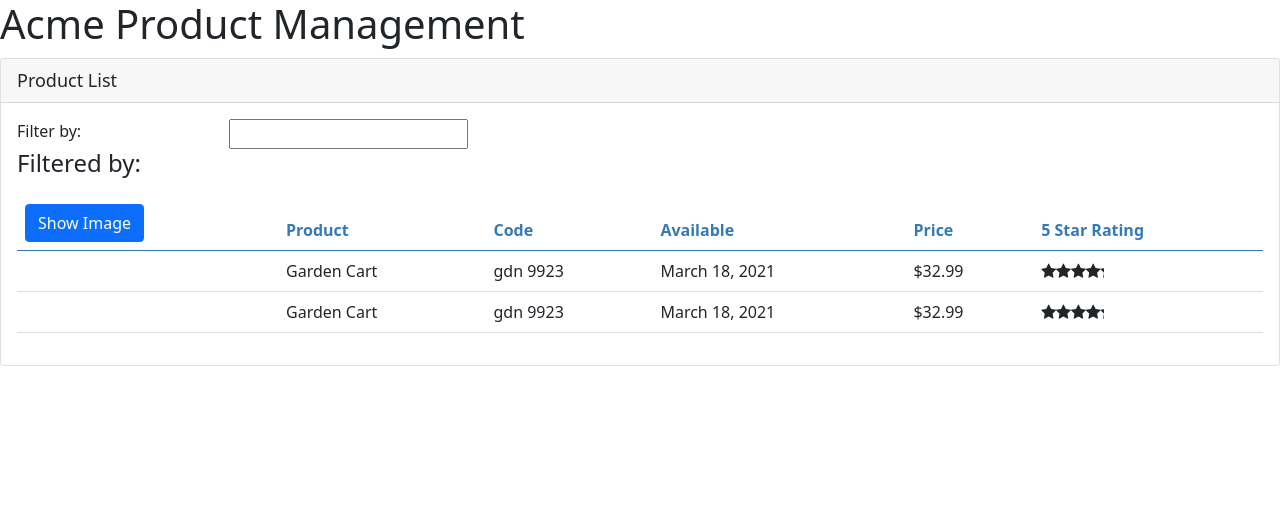
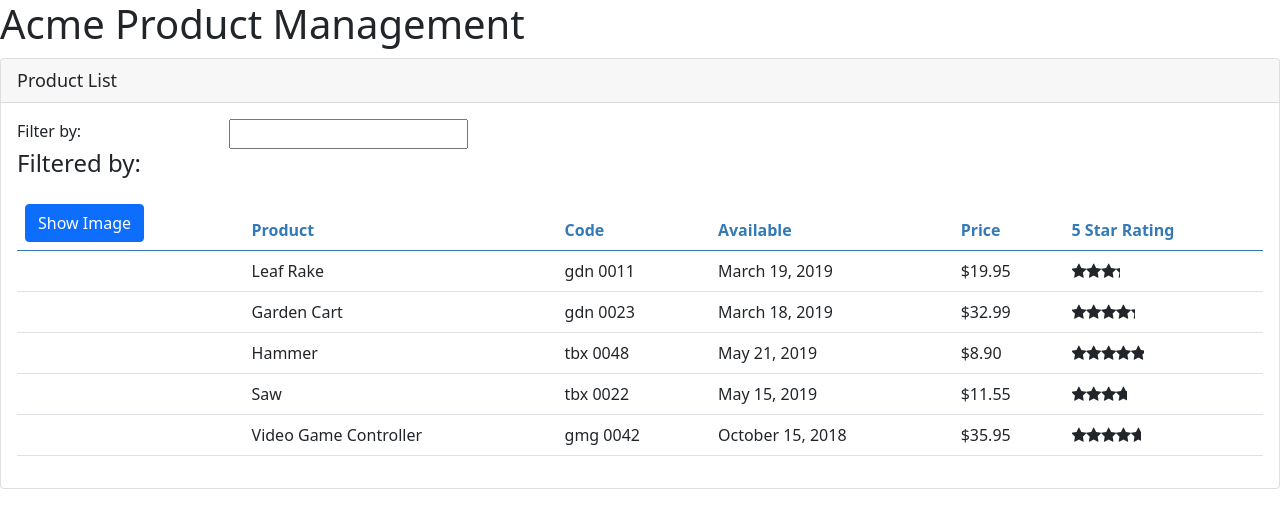
Before and after one commit to diaz4674/angular-getting-started, an Angular app in the folder apm-new/: page / in a window 1280 px wide. Shown: the top 528 px of the page. Built offline with nearby package versions, Linux system fonts and the light colour scheme.

Commit message:
Http functional

```diff
--- a/apm-new/angular.json
+++ b/apm-new/angular.json
@@ -27,7 +27,8 @@
             "tsConfig": "tsconfig.app.json",
             "assets": [
               "src/favicon.ico",
-              "src/assets"
+              "src/assets",
+              "src/api"
             ],
             "styles": [
               "src/styles.css"
--- a/apm-new/src/app/app.module.ts
+++ b/apm-new/src/app/app.module.ts
@@ -6,18 +6,20 @@ import { AppComponent } from './app.component';
 import { ProductListComponent } from './products/product-list.component';
 import { ConvertToSpacesPipe } from "./shared/convert-to-spaces.pipe";
 import { StarComponent } from './shared/star.component';
-
+import {HttpClientModule} from '@angular/common/http';
 @NgModule({
   declarations: [
     AppComponent,
     ProductListComponent,
+
     ConvertToSpacesPipe,
     StarComponent
   ],
   imports: [
     BrowserModule,
     FormsModule,
-    AppRoutingModule
+    AppRoutingModule,
+    HttpClientModule
   ],
   providers: [],
   bootstrap: [AppComponent]
--- a/apm-new/src/app/products/product-list.component.ts
+++ b/apm-new/src/app/products/product-list.component.ts
@@ -1,4 +1,5 @@
-import { Component, OnInit } from '@angular/core';
+import { Component, OnDestroy, OnInit } from '@angular/core';
+import { Subscription } from 'rxjs';
 import { ProductService } from './product.service';
 import { IProduct } from './products';
 
@@ -8,7 +9,7 @@ import { IProduct } from './products';
   styleUrls: ['./product-list.component.css']
 })
 
-export class ProductListComponent implements OnInit {
+export class ProductListComponent implements OnInit, OnDestroy {
 
   constructor(private productService: ProductService){}
 
@@ -16,6 +17,8 @@ export class ProductListComponent implements OnInit {
   imageWidth: number = 50;
   imageMargin: number = 2;
   showImage: boolean = false;
+  errorMessage: string = '';
+  sub!: Subscription;
 
   private _listFilter: string = ''; //
 
@@ -40,8 +43,17 @@ export class ProductListComponent implements OnInit {
   }
 
   ngOnInit(): void {
-    this.products = this.productService.getProducts();
-    this.filteredProducts = this.products;
+    this.productService.getProducts().subscribe({
+      next: products => {
+        this.products = products;
+      this.filteredProducts = this.products;
+      },
+      error: err => this.errorMessage = err
+    })
+  }
+
+  ngOnDestroy(): void {
+    this.sub.unsubscribe();
   }
 
   onRatingClicked(message:string): void {
--- a/apm-new/src/app/products/product.service.ts
+++ b/apm-new/src/app/products/product.service.ts
@@ -1,5 +1,8 @@
+import { HttpClient, HttpErrorResponse } from "@angular/common/http";
 import { Injectable } from "@angular/core";
+import { Observable, throwError } from "rxjs";
 import { IProduct } from "./products";
+import {catchError, tap} from 'rxjs/operators';
 
 @Injectable({
     providedIn: 'root'
@@ -7,28 +10,31 @@ import { IProduct } from "./products";
 
 export class ProductService {
 
-    getProducts(): IProduct[] {
-        return [
-              {
-    "productId": 1,
-    "productName": "Garden Cart",
-    "productCode": "GDN-9923",
-    "releaseDate": "March 18, 2021",
-    "description": "15 gallon cap rolling garden cart",
-    "imageUrl": "assets/images/garden_cart.png",
-    "price": 32.99,
-    "starRating": 4.2
-  },
-  {
-    "productId": 1,
-    "productName": "Garden Cart",
-    "productCode": "GDN-9923",
-    "releaseDate": "March 18, 2021",
-    "description": "15 gallon cap rolling garden cart",
-    "imageUrl": "assets/images/garden_cart.png",
-    "price": 32.99,
-    "starRating": 4.2
-  }
-        ];
+  private productUrl = '../../assets/products/products.json';
+
+  constructor(private http: HttpClient){}
+
+    getProducts(): Observable<IProduct[]> {
+      return this.http.get<IProduct[]>(this.productUrl).pipe(
+      tap(data => console.log('All', JSON.stringify(data))),
+      catchError(this.handleError)
+      )
+    }
+
+    private handleError(err: HttpErrorResponse) {
+      // in a real world app, we may send the server to some remote logging infrastructure
+      // instead of just logging it to console.log
+      let errorMessage = '';
+
+      if(err.error instanceof ErrorEvent){
+        // A client-side or network error occured. Handle it accordingly.
+        errorMessage = `An error occured: ${err.error.message}`;
+      } else {
+        // The backend returned an unsuccesful response code.
+        // The response body may contain clues as to what went wrong
+        errorMessage = `Server returned code ${err.status}, error message is: ${err.message}`;
+      }
+      console.log(errorMessage);
+      return throwError(errorMessage);
     }
 }
```
